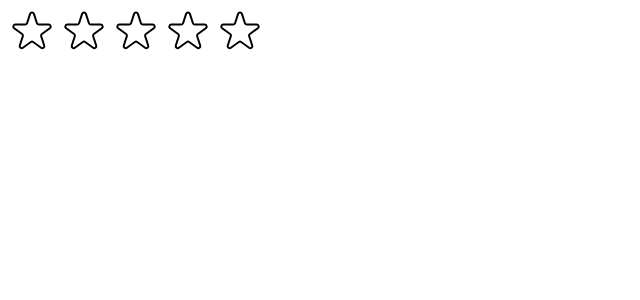
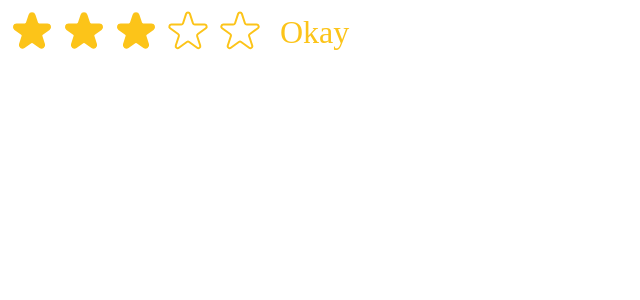
Before and after one commit to soeweiyan-phyo/07-usepopcorn, a React (Create React App) app: page / in a window 1280 px wide. Shown: the top 300 px of the page, without its empty margins (0-640 px from the left). Built offline with nearby package versions, Linux system fonts and the light colour scheme.

Commit message:
Adding more props to star rating

```diff
--- a/src/StarRating.js
+++ b/src/StarRating.js
@@ -11,25 +11,38 @@
   gap: "4px",
 };
 
-const textStyle = {
-  lineHeight: "1",
-  margin: "0",
-};
-
-function StarRating({ maxRating = 5 }) {
-  const [rating, setRating] = useState(0);
+function StarRating({
+  defaultRating = 0,
+  maxRating = 5,
+  color = "#fcc419",
+  size = 48,
+  messages = [],
+  className = "",
+  onSetRating,
+}) {
+  const [rating, setRating] = useState(defaultRating);
   const [tempRating, setTempRating] = useState(0);
 
   function handleRating(rating) {
     setRating(rating);
+    onSetRating(rating);
   }
 
+  const textStyle = {
+    lineHeight: "1",
+    margin: "0",
+    color,
+    fontSize: `${size / 1.5}px`,
+  };
+
   return (
-    <div style={containerStyle}>
+    <div style={containerStyle} className={className}>
       <div style={starContainerStyle}>
         {Array.from({ length: maxRating }, (_, i) => (
           <Star
             key={i}
+            color={color}
+            size={size}
             full={tempRating ? tempRating >= i + 1 : rating >= i + 1}
             onRate={() => handleRating(i + 1)}
             onHoverIn={() => setTempRating(i + 1)}
@@ -37,19 +50,23 @@
           />
         ))}
       </div>
-      <p style={textStyle}>{tempRating || rating || ""}</p>
+      <p style={textStyle}>
+        {messages.length === maxRating
+          ? messages[tempRating ? tempRating - 1 : rating - 1]
+          : tempRating || rating || ""}
+      </p>
     </div>
   );
 }
 
-const starStyle = {
-  width: "48px",
-  height: "48px",
-  display: "block",
-  cursor: "pointer",
-};
+function Star({ color, size, full, onRate, onHoverIn, onHoverOut }) {
+  const starStyle = {
+    width: `${size}px`,
+    height: `${size}px`,
+    display: "block",
+    cursor: "pointer",
+  };
 
-function Star({ full, onRate, onHoverIn, onHoverOut }) {
   return (
     <span
       role="button"
@@ -62,8 +79,8 @@
         <svg
           xmlns="http://www.w3.org/2000/svg"
           viewBox="0 0 20 20"
-          fill="#000"
-          stroke="#000"
+          fill={color}
+          stroke={color}
         >
           <path d="M9.049 2.927c.3-.921 1.603-.921 1.902 0l1.07 3.292a1 1 0 00.95.69h3.462c.969 0 1.371 1.24.588 1.81l-2.8 2.034a1 1 0 00-.364 1.118l1.07 3.292c.3.921-.755 1.688-1.54 1.118l-2.8-2.034a1 1 0 00-1.175 0l-2.8 2.034c-.784.57-1.838-.197-1.539-1.118l1.07-3.292a1 1 0 00-.364-1.118L2.98 8.72c-.783-.57-.38-1.81.588-1.81h3.461a1 1 0 00.951-.69l1.07-3.292z" />
         </svg>
@@ -72,7 +89,7 @@
           xmlns="http://www.w3.org/2000/svg"
           fill="none"
           viewBox="0 0 24 24"
-          stroke="#000"
+          stroke={color}
         >
           <path
             strokeLinecap="round"
--- a/src/index.js
+++ b/src/index.js
@@ -9,6 +9,10 @@
 root.render(
   <React.StrictMode>
     {/* <App /> */}
-    <StarRating maxRating={5} />
+    <StarRating
+      maxRating={5}
+      messages={["Terrible", "Bad", "Okay", "Good", "Amazing"]}
+      defaultRating={3}
+    />
   </React.StrictMode>
 );
```
